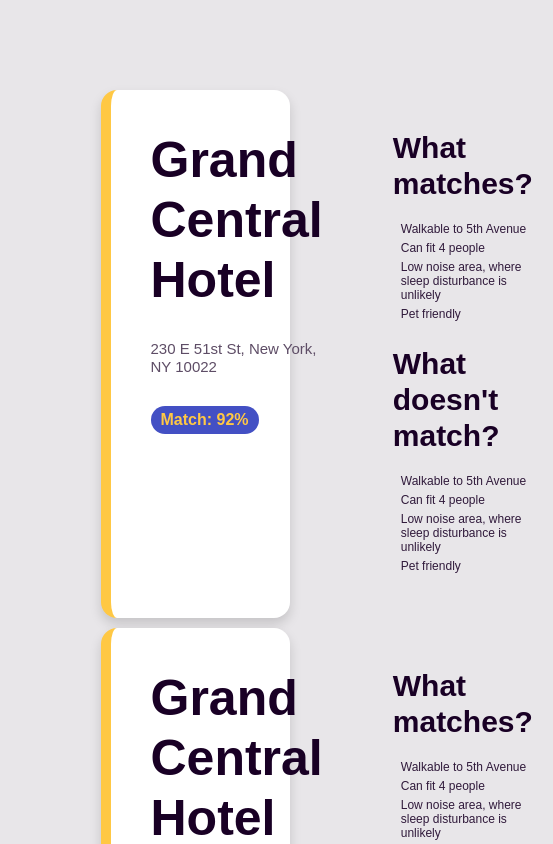
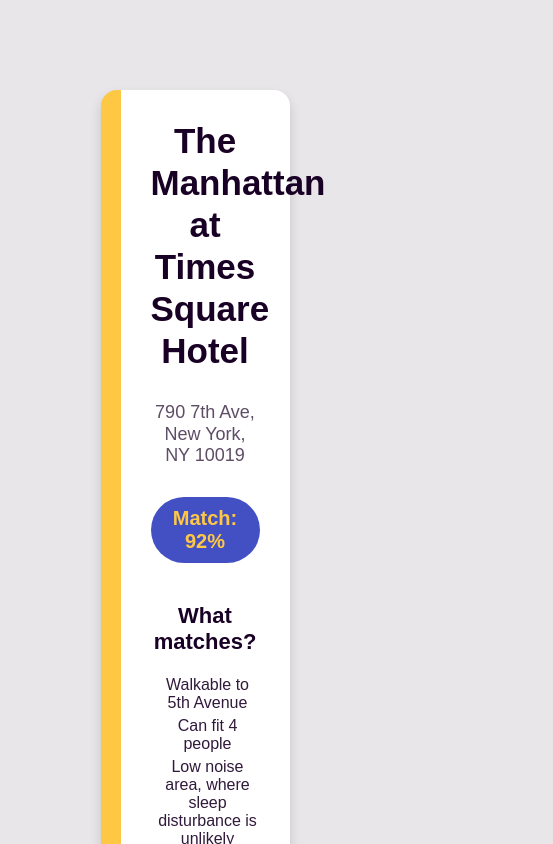
Before and after one commit to zaidcontractor/ai-powered-hotel-search, a React (Vite) app in the folder frontend/hotel-frontend/: page /results in a window 390 px wide. Shown: the top 844 px of the page, 553 px wide, since content can reach past the window. Built offline with nearby package versions, Linux system fonts and the light colour scheme; a web font is replaced by a local one.

Commit message:
Fixed issue with dynamic resizing

```diff
--- a/frontend/hotel-frontend/src/components/Result.jsx
+++ b/frontend/hotel-frontend/src/components/Result.jsx
@@ -4,8 +4,8 @@
   return (
     <div className="result-box">
       <div className="result-left">
-        <h3>Grand Central Hotel</h3>
-        <h5>230 E 51st St, New York, NY 10022</h5>
+        <h3>The Manhattan at Times Square Hotel</h3>
+        <h5>790 7th Ave, New York, NY 10019</h5>
         <div className="match-score">Match: 92%</div>
       </div>
       <div className="result-right">
--- a/frontend/hotel-frontend/src/styles/Results.css
+++ b/frontend/hotel-frontend/src/styles/Results.css
@@ -19,7 +19,7 @@
     display: flex;
     flex-direction: row;
     gap: 30px;
-    border-left: 10px solid var(--color-primary);
+    border-left: 20px solid var(--color-primary);
     margin-bottom: 10px;
 }
 
@@ -81,27 +81,39 @@
     position: relative;
 }
 
-@media (max-width: 600px) {
+@media (max-width: 800px) {
     .result-box {
-        width: 90%;
+        flex-direction: column;
+        justify-content: center;
+        align-items: center;
+        text-align: center;
+        gap: 20px;
     }
+
+    .result-left, .result-right {
+        width: 100%;
+        padding: 10px;
+    }
+
+    .result-box h3 {
+        font-size: 35px;
+    }
+
+    .result-box h5 {
+        font-size: 18px;
+    }
+
     .result-box h4 {
-        font-size: 30px;
+        font-size: 22px;
     }
-    .result-box h5 {
-        font-size: 15px;
+
+    .match-score {
+        margin: 0 auto;
+        display: block;
+        font-size: 20px;
     }
-    .match-score {
+
+    .description-list li {
         font-size: 16px;
-        font-weight: bold;
-        color: var(--color-primary);
-        background-color: var(--color-secondary);
-        padding: 5px 10px;
-        border-radius: 100px;
-        width: fit-content;
-    }
-    .description-list li {
-        font-size: 12px;
-        padding-left: 8px;
     }
 }
```
